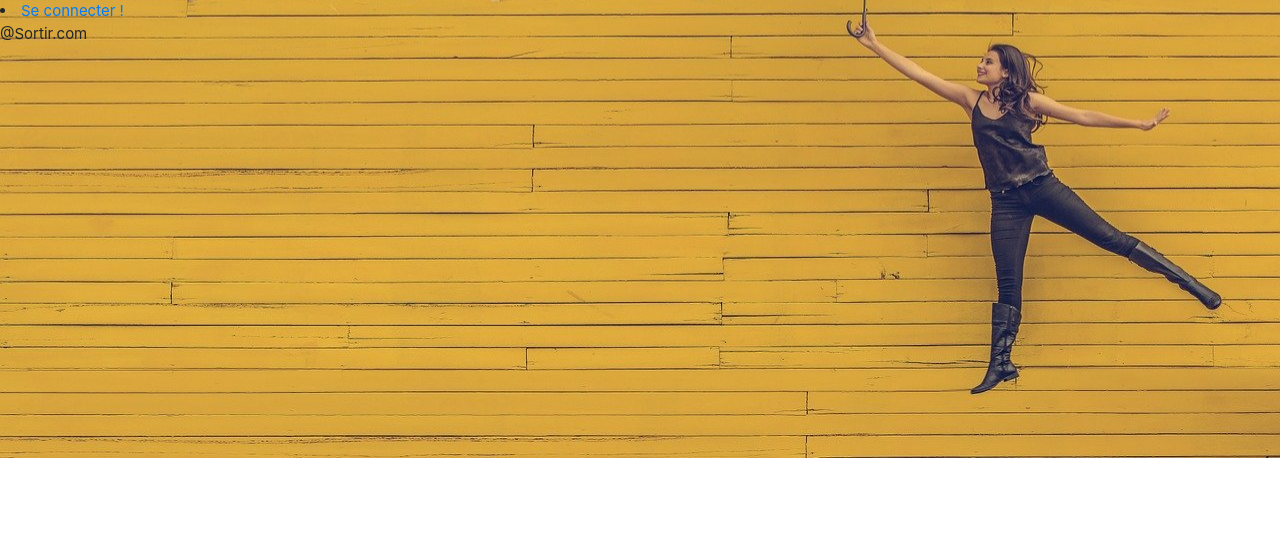
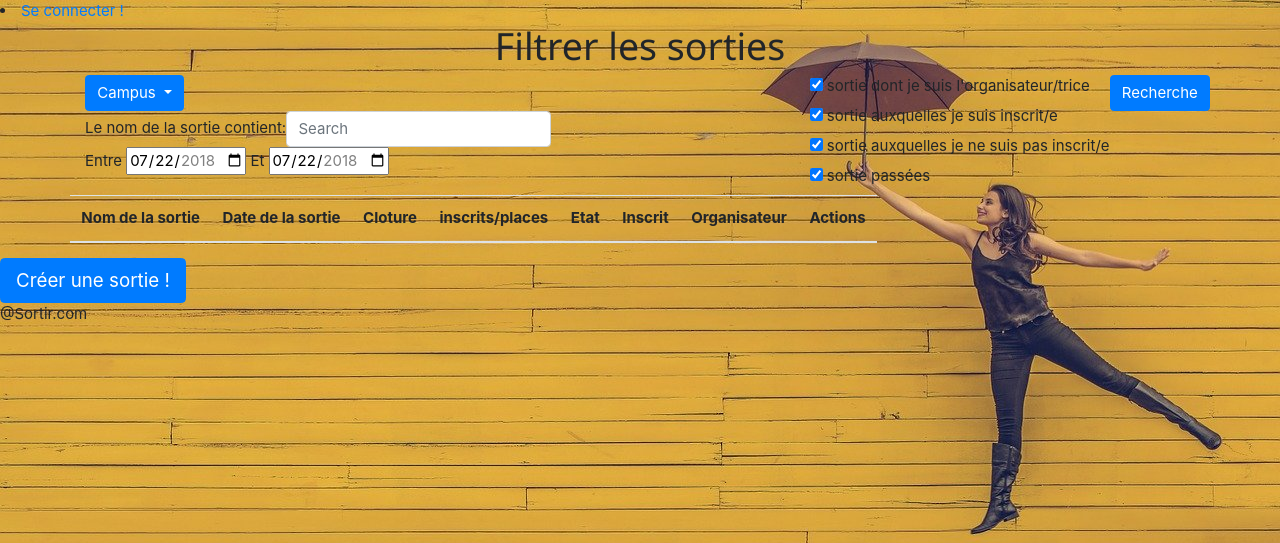
Before and after one commit to rudychartier/sortir-com, a Symfony app: template templates/sorties/list.html.twig in a window 1280 px wide. Shown: the top 543 px of the page. Run offline with Twig, Linux system fonts and the light colour scheme; the template is opened without the code that fills it, so the values that code supplies are empty; some libraries are stand-ins or nearby versions.

Commit message:
relations

```diff
--- a/templates/sorties/list.html.twig
+++ b/templates/sorties/list.html.twig
@@ -1,11 +1,112 @@
-{% extends 'layout.html.twig' %}
 
-{% block main %}
+{% extends 'layout.html.twig' %}{% block main %}
+
+    <h1 class="text-center">Filtrer les sorties</h1>
+    <div class="container">
+        <div class="row">
+            <div class="col-sm">
+
+                <div class="Campus_choix">
+
+                    <button class="btn btn-primary dropdown-toggle" type="button" id="dropdownMenuButton" data-toggle="dropdown" aria-haspopup="true" aria-expanded="false">
+                        Campus
+                    </button>
+                    <div class="dropdown-menu" aria-labelledby="dropdownMenuButton">
+                        {%  for camp in campus %}
+
+                        {% endfor %}
+                    </div>
+
+                </div>
+
+                <div class="recherche nom">
+                    <form class="form-inline my-2 my-lg-0">
+                        <label>Le nom de la sortie contient:</label>
+                        <input class="form-control mr-sm-2" type="search" placeholder="Search" aria-label="Search">
+                    </form>
+                </div>
+
+                <div class="date_debut_cloture>">
+                    <label for="start">Entre</label>
+                    <input type="date" id="start" name="trip-start"
+                           value="2018-07-22"
+                           min="2018-01-01" max="2018-12-31">
+
+                    <label for="start">Et</label>
+                    <input type="date" id="start" name="trip-start"
+                           value="2018-07-22"
+                           min="2018-01-01" max="2018-12-31">
+                </div>
+            </div>
+
+            <div class="checkbox">
+                <div>
+                    <input type="checkbox"  name="sortie dont organisateur"
+                           checked>
+                    <label for="sortie dont organisateur">sortie dont je suis l'organisateur/trice</label>
+                </div>
+                <div>
+                    <input type="checkbox"  name="sortie dont inscrit"
+                           checked>
+                    <label for="sortie dont inscrit">sortie auxquelles je suis inscrit/e</label>
+                </div>
+                <div>
+                    <input type="checkbox"  name="sortie non inscrit"
+                           checked>
+                    <label for="sortie non inscrit">sortie auxquelles je  ne suis pas inscrit/e</label>
+                </div>
+                <div>
+                    <input type="checkbox"  name="sortie passées"
+                           checked>
+                    <label for="sortie passées">sortie passées</label>
+                </div>
+            </div>
+            <div class="bouton_recherche">
+                <button type="button" class="btn btn-primary">Recherche</button>
+            </div>
 
 
+            <div class="events">
 
-{% endblock %}
+                <table class="table">
+                    <thead>
+                    <tr>
 
-{% block title %}
+                        <th>Nom de la sortie</th>
+                        <th>Date de la sortie</th>
+                        <th>Cloture</th>
+                        <th>inscrits/places</th>
+                        <th>Etat</th>
+                        <th>Inscrit</th>
+                        <th>Organisateur</th>
+                        <th>Actions</th>
+                    </tr>
+                    </thead>
+                    <tbody>
+                    {%  for sortie in sorties %}
+                        <tr>
+                            <td> {{ sortie.nom }}</td>
+                            <td> {{sortie.datedebut|date("Y-m-d")  }}</td>
+                            <td> {{sortie.datecloture|date("Y-m-d")  }}</td>
+                            <td> {{ sortie.nbinscriptionsmax }}</td>
+                            <td> {{ sortie.etatsortie }}</td>
+                            {#  <td> {{ event.inscrit }}</td> #}
+                            <td> {{ sortie.organisateur }}</td>
+                            <td>  </td>
+                            <td><a href="{{ path('detail',{'id':sortie.id })}}" >Afficher</a>   <a href="{{ path('modifier',{'id':sortie.id })}}" >Modifier !</a></td>
 
-{% endblock %}
+                        </tr>
+                    {%  endfor %}
+                    </tbody>
+
+
+                </table>
+            </div>
+        </div>
+    </div>
+
+
+    <div class="Créer une sortie">
+        <a href="{{ url('add') }}" class="btn btn-primary btn-lg square" role="button">Créer une sortie !</a>
+    </div>
+{% endblock %}{% block title %} Les sorties ! {% endblock %}
```
Also changed, not shown: migrations/Version20201001085205.php (added, +43 -0 lines), src/Controller/DefaultController.php (+8 -2 lines), src/Controller/SortiesController.php (+35 -3 lines), src/Entity/Participants.php (+4 -26 lines), src/Entity/Sorties.php (+40 -24 lines), src/Form/SortieType.php (+13 -11 lines), templates/main/home.html.twig (+5 -8 lines), templates/sorties/cancel.html.twig (deleted, +0 -11 lines), templates/sorties/detail.html.twig (+20 -3 lines), templates/sorties/modifier.html.twig (added, +17 -0 lines).
